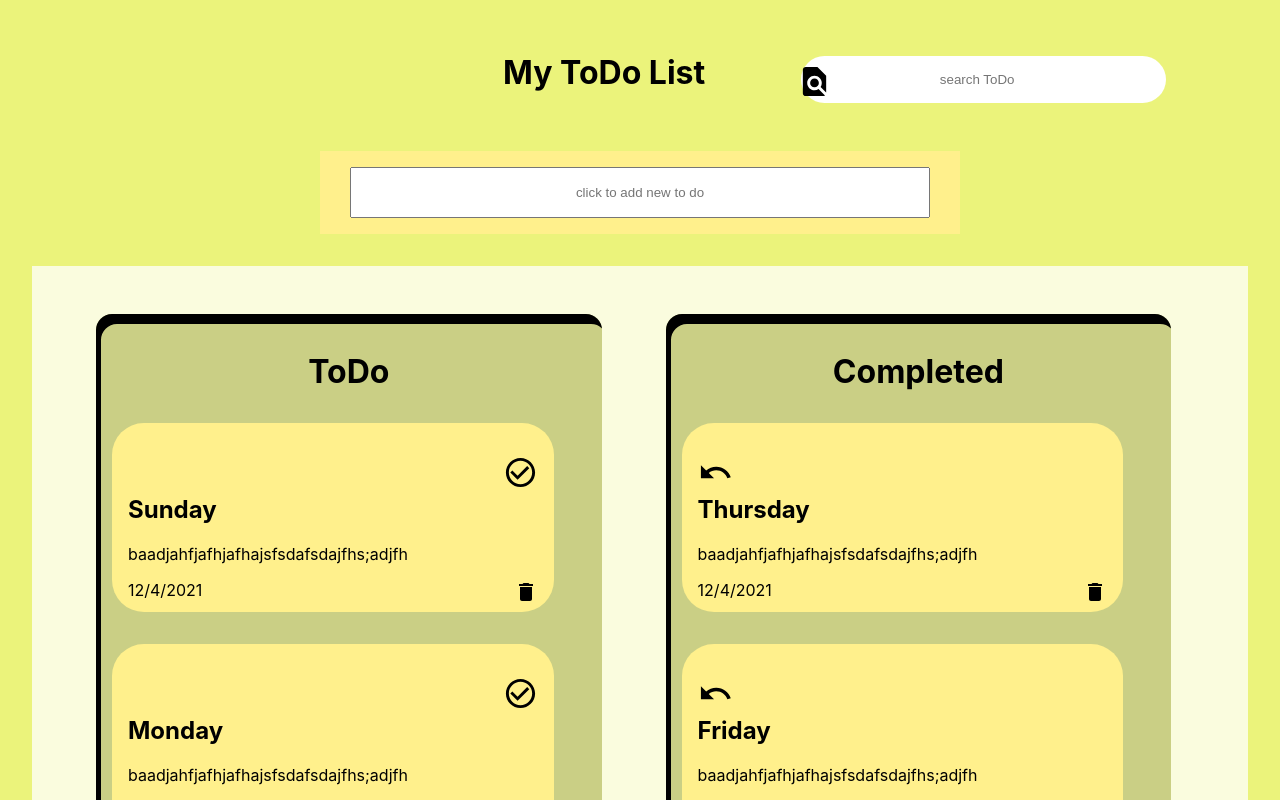
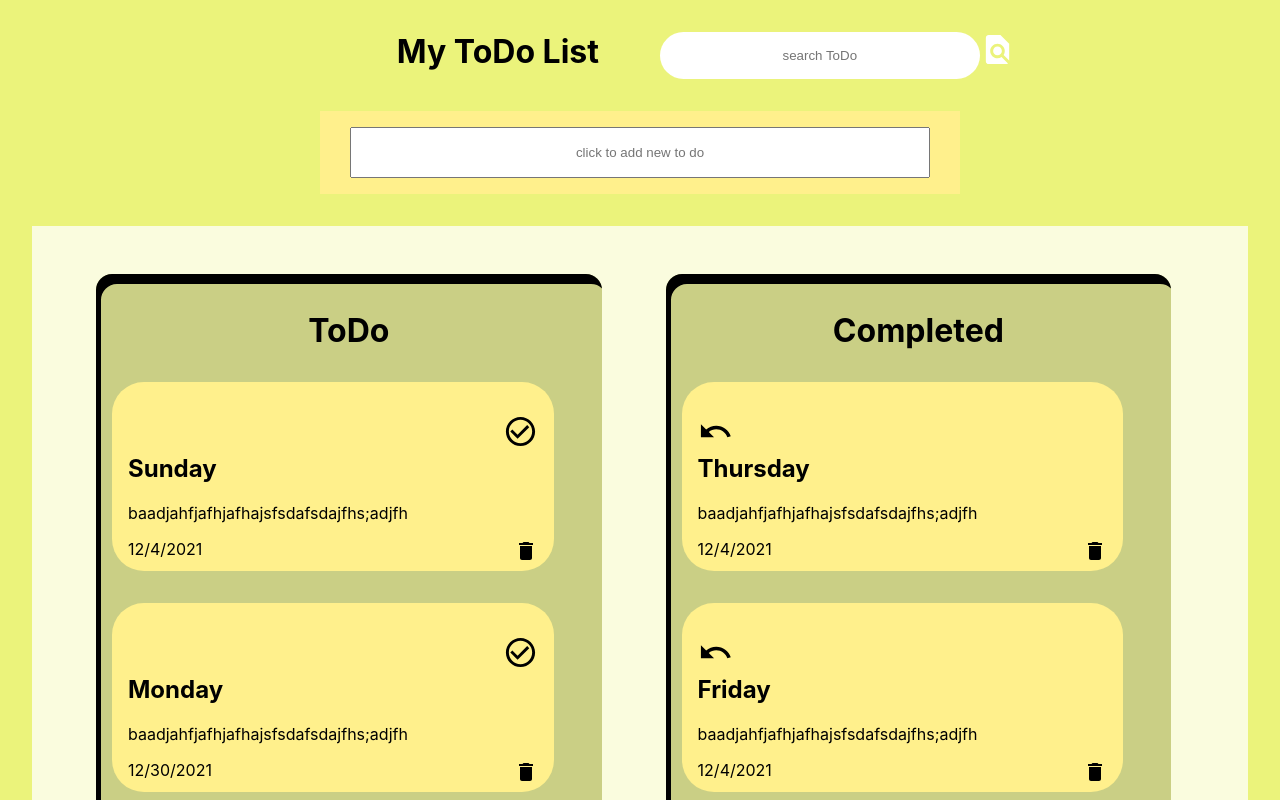
Before and after one commit to V-M-Aravind/ToDo-ReactJs, a React (Create React App) app: page / in a window 1280 px wide. Shown: the top 800 px of the page. Built offline with nearby package versions, Linux system fonts and the light colour scheme; the HTML template or start-up script is replaced by a standard one.

Commit message:
React ToDo V2- with add,delete move and search functionality..made some change related to searchbox design

```diff
--- a/src/components/header/Header.js
+++ b/src/components/header/Header.js
@@ -5,17 +5,14 @@ function Header({ setsearchResults, todoList }) {
   const [searchText, setSearchText] = useState('');
   const inputStyle = {
     textAlign: 'center',
-    width: '30%',
     padding: '1rem 0',
-    margin: '1rem 0rem',
+    width: '20rem',
+    margin: '0 0rem',
     border: 'none',
     borderRadius: '2rem',
   };
   const searchIcon = {
-    position: 'absolute',
-    paddingRight: '3rem',
-    top: '4rem',
-    right: '25rem',
+    color: 'white',
   };
   const searchHandler = (event) => {
     const text = event.target.value;
@@ -32,13 +29,11 @@ function Header({ setsearchResults, todoList }) {
   };
 
   return (
-    <header style={{ textAlign: 'center', margin: '2rem' }}>
-      <h1 style={{ display: 'inline-block', marginLeft: '32%' }}>
-        My ToDo List
-      </h1>
-      <span style={{ marginLeft: '6rem' }}>
+    <header style={{ textAlign: 'center', margin: '2rem', display: 'flex' }}>
+      <h1 style={{ margin: '0 5% 0 30%' }}>My ToDo List</h1>
+      <div style={{ display: 'flex' }}>
         <input
-          type='search'
+          type='text'
           placeholder='search ToDo'
           style={inputStyle}
           value={searchText}
@@ -47,7 +42,7 @@ function Header({ setsearchResults, todoList }) {
           }}
         />
         <FindInPageIcon fontSize='large' sx={searchIcon} />
-      </span>
+      </div>
     </header>
   );
 }
```
